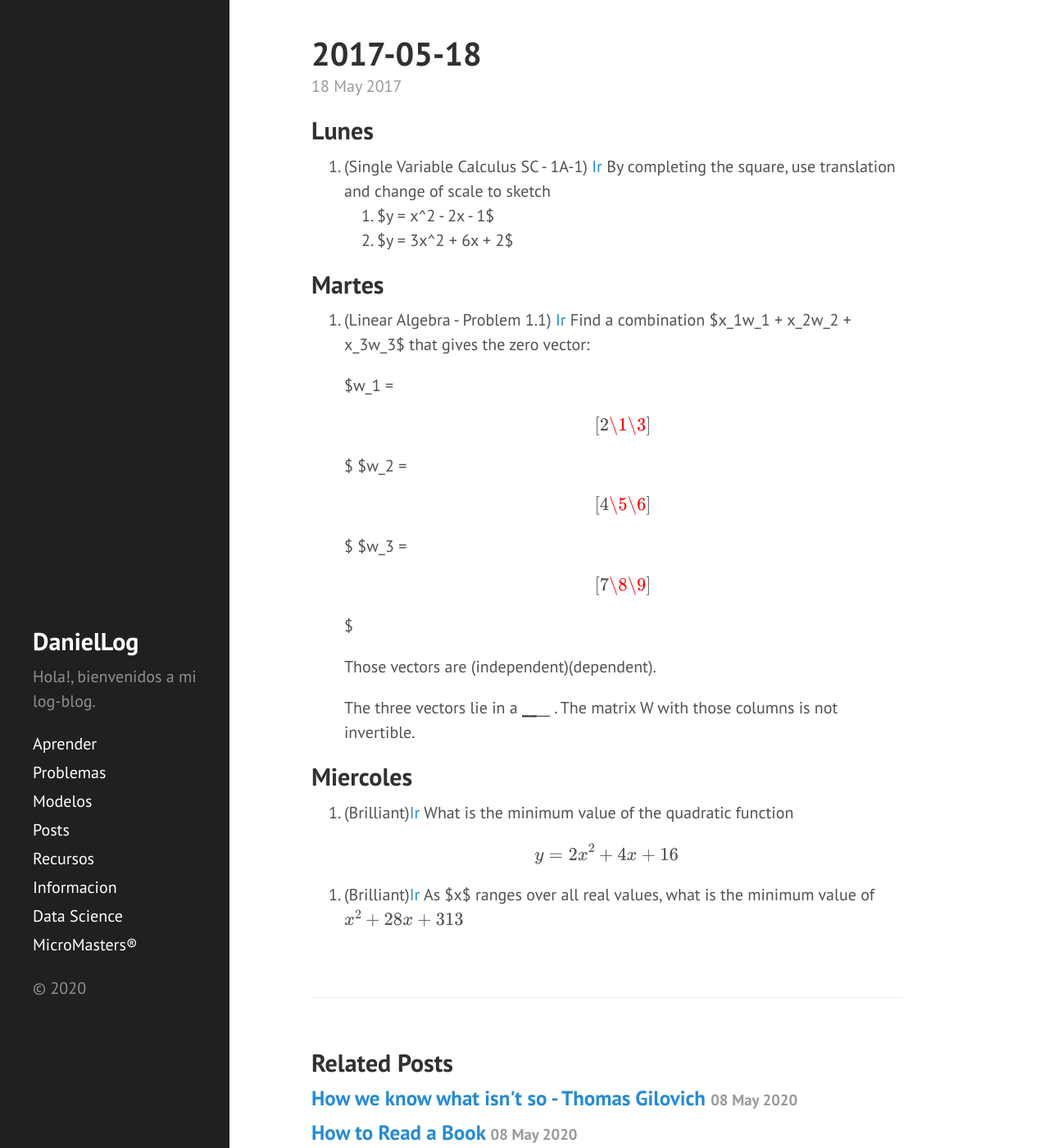
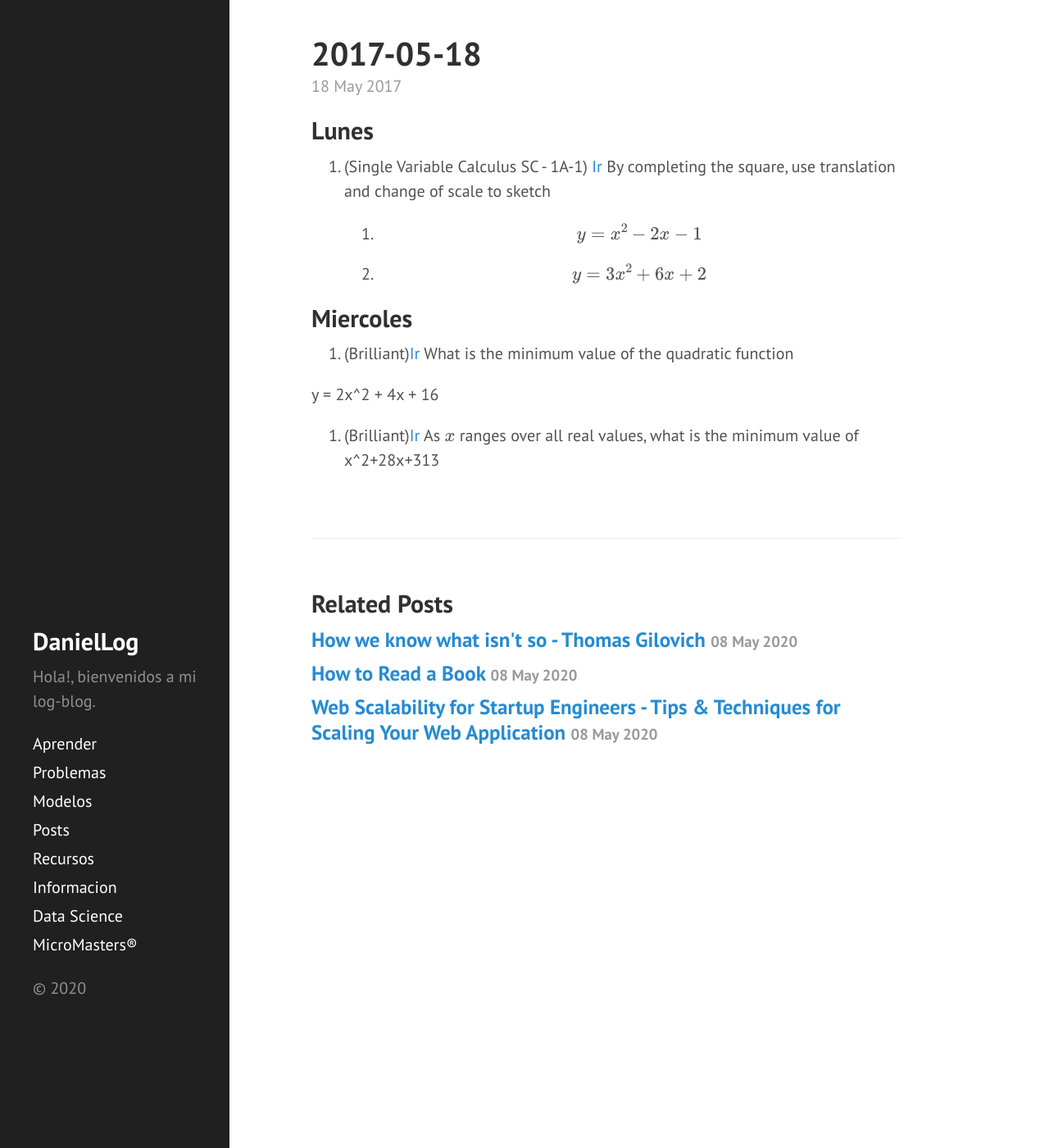
Before and after one commit to DanielBremont/danielbremont.github.io, a Jekyll site: the page built from _posts/problemas/2017-05-18-2017-05-18.md, in a window 1280 px wide and 1400 px high. Shown: the whole window at 82% size. Built offline with Jekyll 4.4.1, drawn with Linux system fonts in a browser that asks for light colours; formulas are drawn with MathJax 3.

Commit message:
Agregar nuevo post

```diff
--- a/_posts/problemas/2017-05-18-2017-05-18.md
+++ b/_posts/problemas/2017-05-18-2017-05-18.md
@@ -7,27 +7,15 @@
 ## Lunes
 
 1. (Single Variable Calculus SC - 1A-1) [Ir](https://ocw.mit.edu/courses/mathematics/18-01sc-single-variable-calculus-fall-2010/1.-differentiation/part-a-definition-and-basic-rules/problem-set-1/MIT18_01SC_pset1prb.pdf) By completing the square, use translation and change of scale to sketch
-   1. $y = x^2  - 2x - 1$
-   2. $y = 3x^2 + 6x + 2$
-
-## Martes
-
-1. (Linear Algebra - Problem 1.1) [Ir](https://ocw.mit.edu/courses/mathematics/18-06sc-linear-algebra-fall-2011/ax-b-and-the-four-subspaces/the-geometry-of-linear-equations/MIT18_06SCF11_Ses1.1prob.pdf) Find a combination $x_1w_1 + x_2w_2 + x_3w_3$ that gives the zero vector:
-
-   $w_1 = \begin{bmatrix}2\\1\\3\end{bmatrix}$
-   $w_2 = \begin{bmatrix}4\\5\\6\end{bmatrix}$
-   $w_3 = \begin{bmatrix}7\\8\\9\end{bmatrix}$
-
-   Those vectors are (independent)(dependent).
-
-   The three vectors lie in a ________ . The matrix W with those columns is not invertible.
+   1. $$y = x^2  - 2x - 1$$
+   2. $$y = 3x^2 + 6x + 2$$
 
 ## Miercoles
 
 1. (Brilliant)[Ir](https://brilliant.org/practice/completing-the-square-find-the-vertex/?subtopic=quadratic-equations&chapter=completing-the-square) What is the minimum value of the quadratic function
 
-$$y = 2x^2 + 4x + 16$$
+$$$$y = 2x^2 + 4x + 16$$$$
 
 2. (Brilliant)[Ir](https://brilliant.org/practice/completing-the-square-applications/?subtopic=quadratic-equations&chapter=completing-the-square)
-As $x$ ranges over all real values, what is the minimum value of
-$$x^2+28x+313$$
+As $$x$$ ranges over all real values, what is the minimum value of
+$$$$x^2+28x+313$$$$
```
Also changed, not shown: _posts/problemas/2017-05-04-2017-05-04.md (+8 -8 lines), _posts/problemas/2017-05-11-2017-05-11.md (+7 -7 lines), pages/posts.md (+23 -0 lines).
